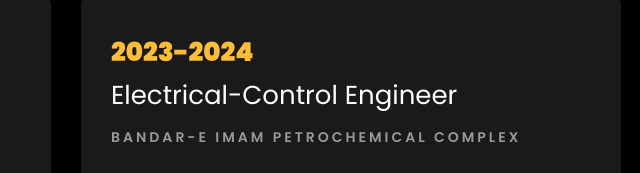
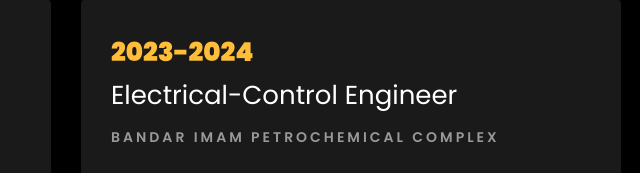
Before and after one commit to yasamannemati00/Yasaman.Nemati.github.io, a plain HTML site: page index.html in a window 1280 px wide. Shown: the part 2013-2186 px from the top of the page, 574-1214 px from the left. Drawn offline with Linux system fonts and the light colour scheme; files whose address does not match are found by name.

Commit message:
Update index.html

```diff
--- a/index.html
+++ b/index.html
@@ -308,7 +308,7 @@
 					<div class="resume-wrap ftco-animate">
 						<span class="date">2023-2024</span>
 						<h2>Electrical-Control Engineer</h2>
-						<span class="position">Bandar-e Imam Petrochemical Complex</span>
+						<span class="position">Bandar Imam Petrochemical Complex</span>
 						<p class="mt-4">
 							Bandar-e Imam Petrochemical Complex is a major industrial facility specializing in the production of a wide range of petrochemical products, including polymers, chemicals, and fertilizers, to support various industries globally.
 							<ul>
```
